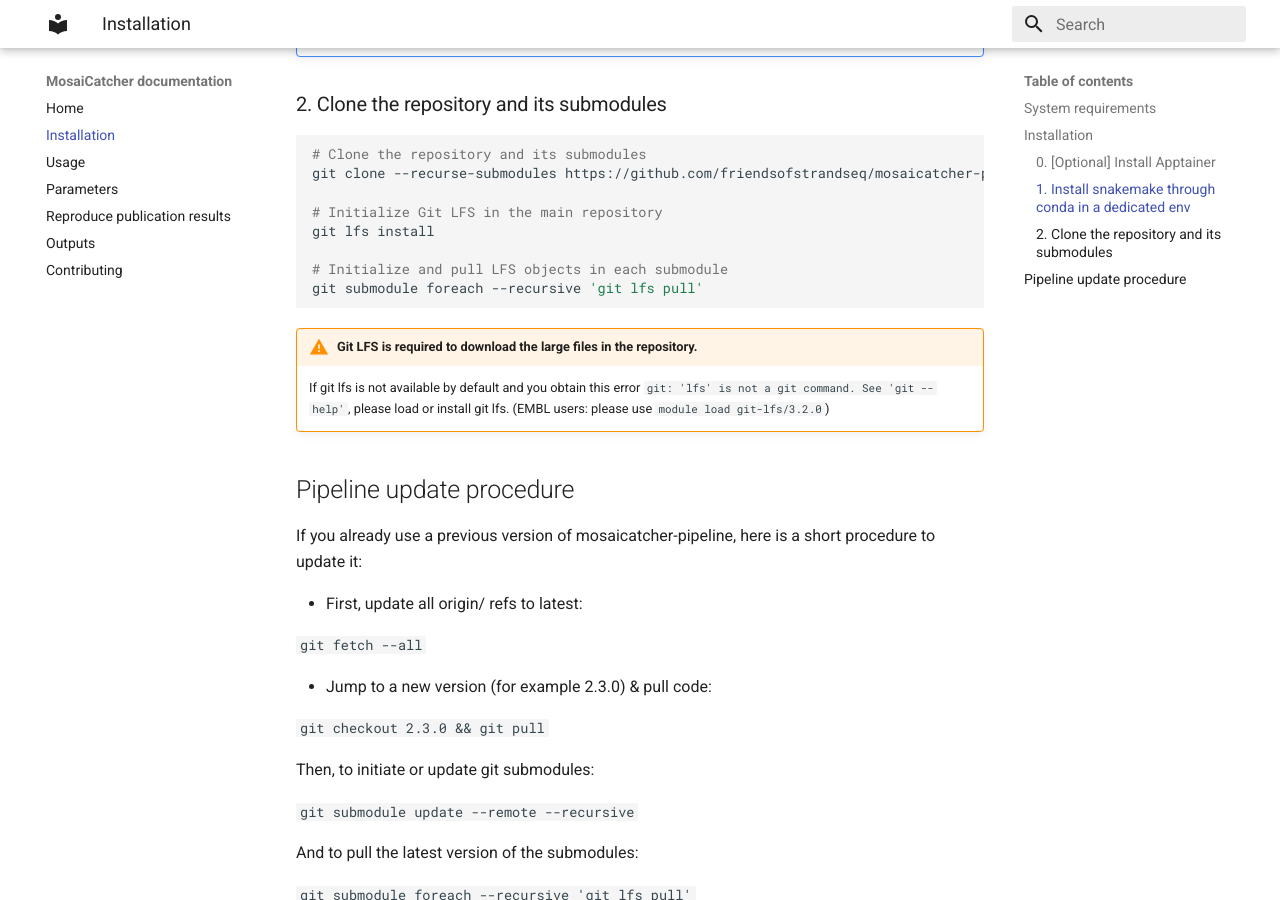
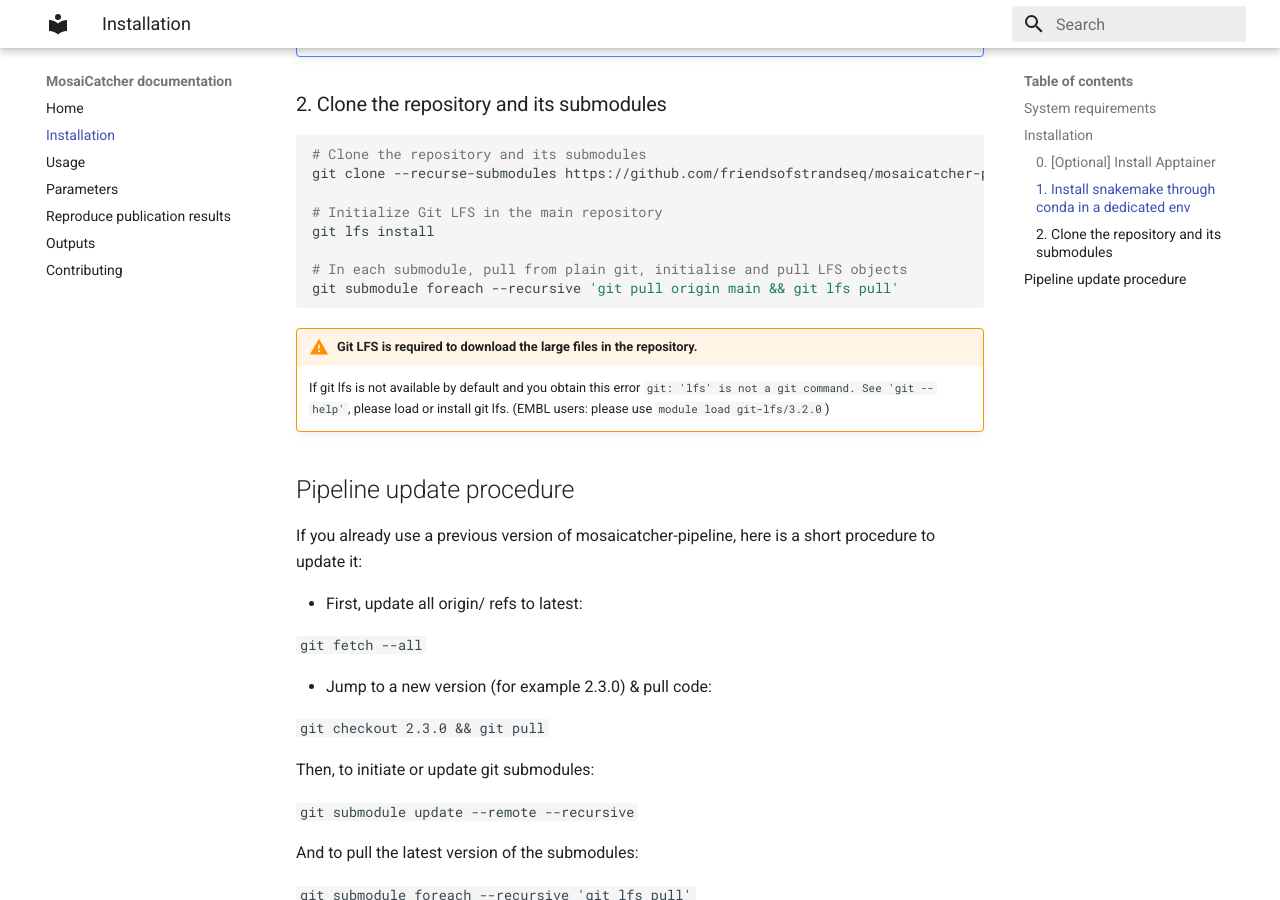
Before and after one commit to friendsofstrandseq/mosaicatcher-docs, an MkDocs documentation site: the page built from docs/installation.md, in a window 1280 px wide and 900 px high, scrolled down 1254 px. Built offline with MkDocs 1.6.1 and Material for MkDocs 9.7.7, drawn with Linux system fonts in a browser that asks for light colours.

Commit message:
Fix install guidelines

````diff
--- a/docs/installation.md
+++ b/docs/installation.md
@@ -63,8 +63,8 @@
 # Initialize Git LFS in the main repository
 git lfs install
 
-# Initialize and pull LFS objects in each submodule
-git submodule foreach --recursive 'git lfs pull'
+# In each submodule, pull from plain git, initialise and pull LFS objects
+git submodule foreach --recursive 'git pull origin main && git lfs pull'
 ```
 
 !!! warning "Git LFS is required to download the large files in the repository."
````
